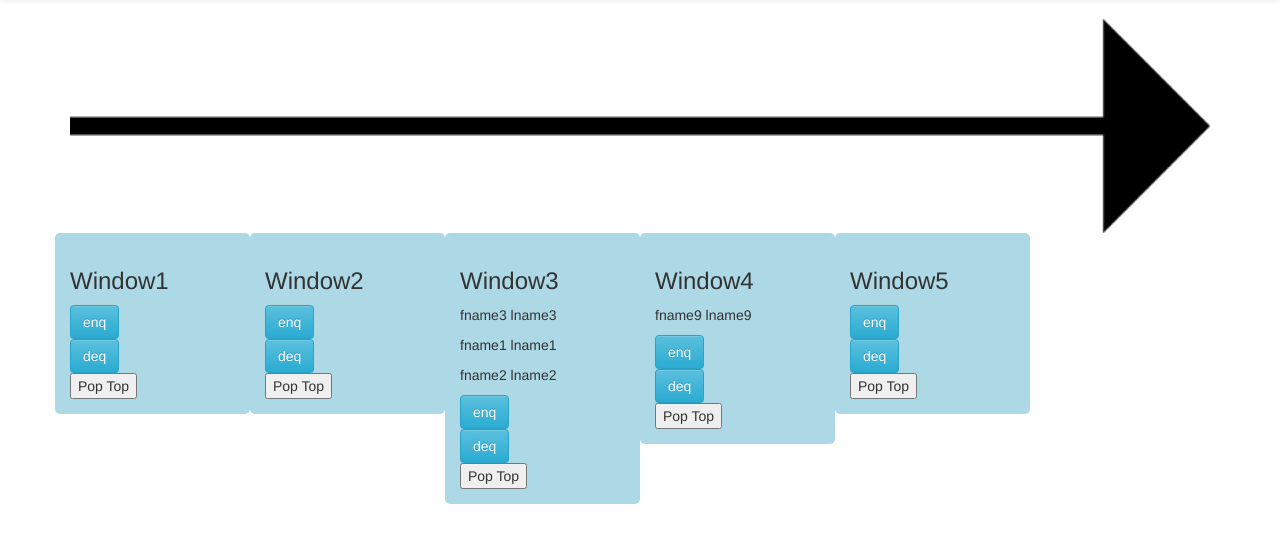
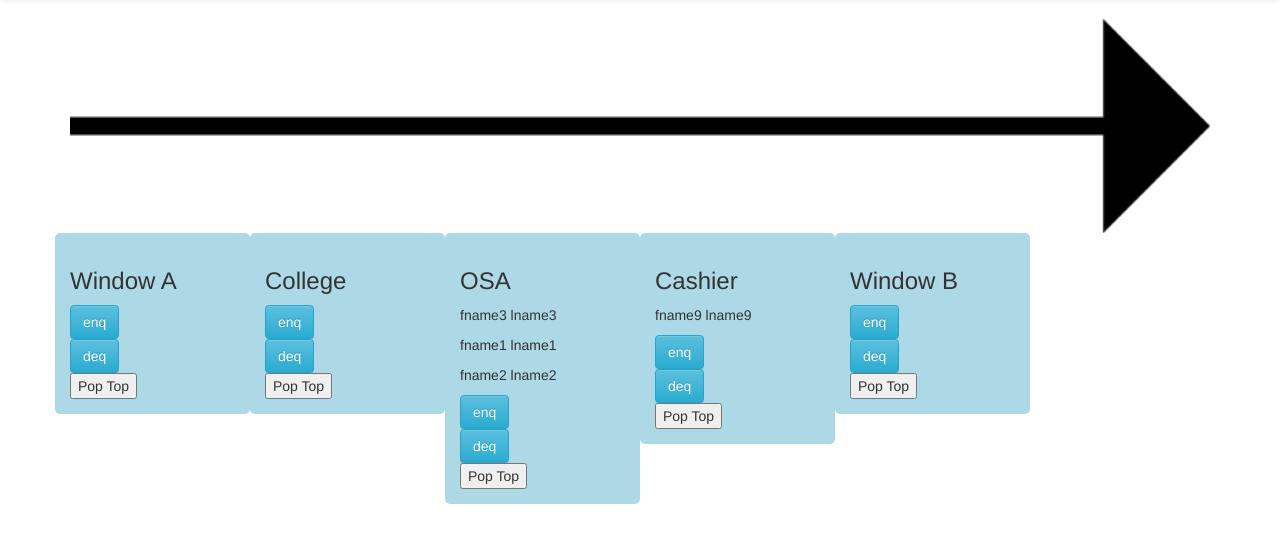
Before and after one commit to RonaldDR/QuP, a Django app: page / in a window 1280 px wide. Shown: the part 51-594 px from the top of the page. Run offline with Django 3.2, Linux system fonts and the light colour scheme; a user stored in the database is signed in; data comes from the database, SQL or seed files in the repository; both versions use the stored data as it was after the commit; data that the repository does not hold is empty; some libraries are stand-ins or nearby versions.

Commit message:
changed home.html names

```diff
--- a/QuP/templates/home.html
+++ b/QuP/templates/home.html
@@ -32,7 +32,7 @@
 
 		<div class = "row">
 			<div class = 'col-md-2'>
-				<h3 style="color:red">Your next in Window 1</h3>
+				<h3 style="color:red">Your next in Windows A</h3>
 			</div>
 		</div>
 
@@ -41,7 +41,7 @@
 
 	<div class = "row">
 		<div class = 'col-md-2'>
-			<h3 style="color:red">Your next in Window 2</h3>
+			<h3 style="color:red">Your next in College</h3>
 		</div>
 	</div>
 
@@ -49,28 +49,28 @@
 	{% if window3top.user.username == request.user.username %}
 		<div class = "row">
 			<div class = 'col-md-2'>
-				<h3 style="color:red">Your next in Window 3</h3>
+				<h3 style="color:red">Your next in OSA</h3>
 			</div>
 		</div>
 	{% endif %}
 	{% if window4top.user.username == request.user.username %}
 		<div class = "row">
 			<div class = 'col-md-2'>
-				<h3 style="color:red">Your next in Window 4</h3>
+				<h3 style="color:red">Your next in Cashier</h3>
 			</div>
 		</div>
 	{% endif %}
 	{% if window5top.user.username == request.user.username %}
 		<div class = "row">
 			<div class = 'col-md-2'>
-				<h3 style="color:red">Your next in Window 5</h3>
+				<h3 style="color:red">Your next in Window B</h3>
 			</div>
 		</div>
 	{% endif %}
 
 	<div class = "row">
 		<div class="col-md-2">
-			<h3>Window1</h3>
+			<h3>Window A</h3>
 			{% for queue in window1queues %}
 				<div class="item">
 					<p>{{ queue.user.get_full_name }}</p>
@@ -98,7 +98,7 @@
 		</div>
 
 		<div class="col-md-2">
-			<h3>Window2</h3>
+			<h3>College</h3>
 			{% for queue in window2queues %}
 				<div class="item">
 					<p>{{ queue.user.get_full_name }}</p>
@@ -126,7 +126,7 @@
 		</div>
 
 		<div class = "col-md-2">
-			<h3>Window3</h3>
+			<h3>OSA</h3>
 			{% for queue in window3queues %}
 				<div class="item">
 					<p>{{ queue.user.get_full_name }}</p>
@@ -154,7 +154,7 @@
 		</div>
 
 		<div class = "col-md-2">
-			<h3>Window4</h3>
+			<h3>Cashier</h3>
 			{% for queue in window4queues %}
 				<div class="item">
 					<p>{{ queue.user.get_full_name }}</p>
@@ -182,7 +182,7 @@
 		</div>
 
 		<div class = "col-md-2">
-			<h3>Window5</h3>
+			<h3>Window B</h3>
 			{% for queue in window5queues %}
 				<div class="item">
 					<p>{{ queue.user.get_full_name }}</p>
```
Also changed, not shown: db.sqlite3.
